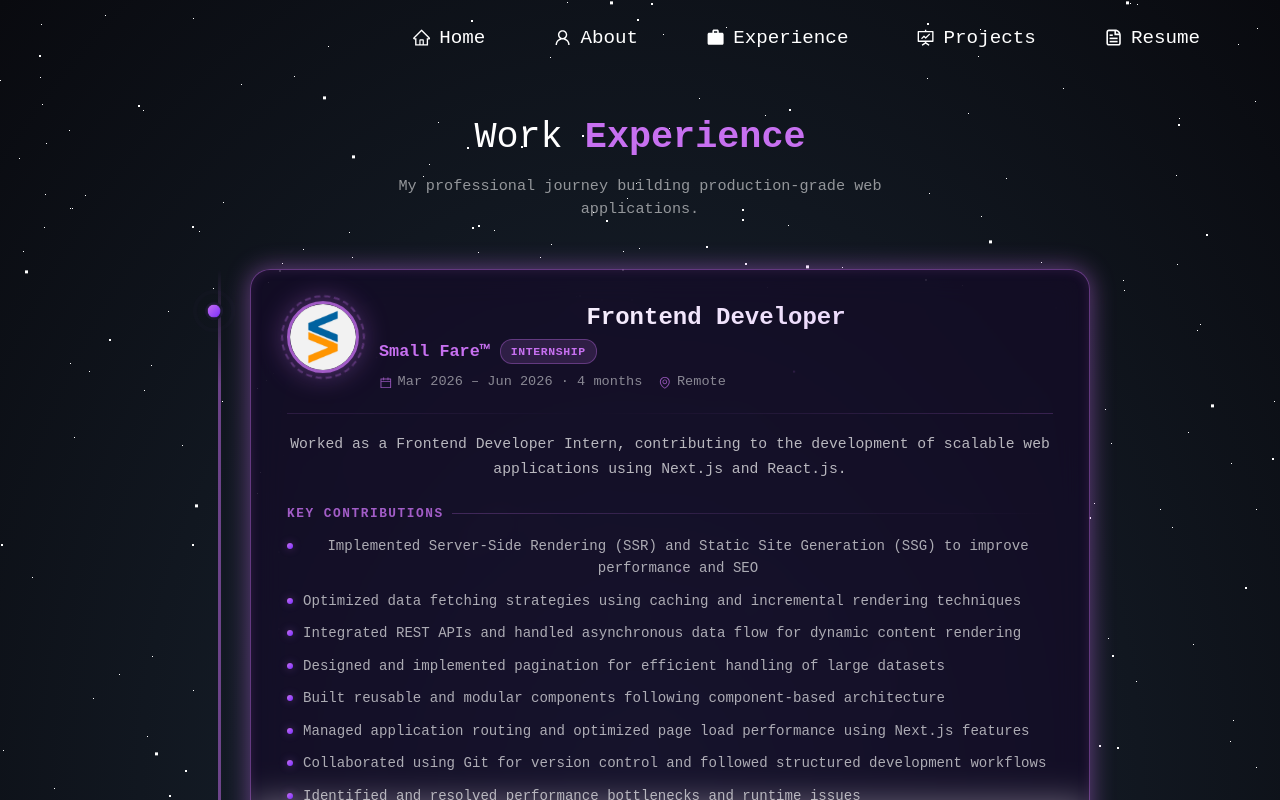
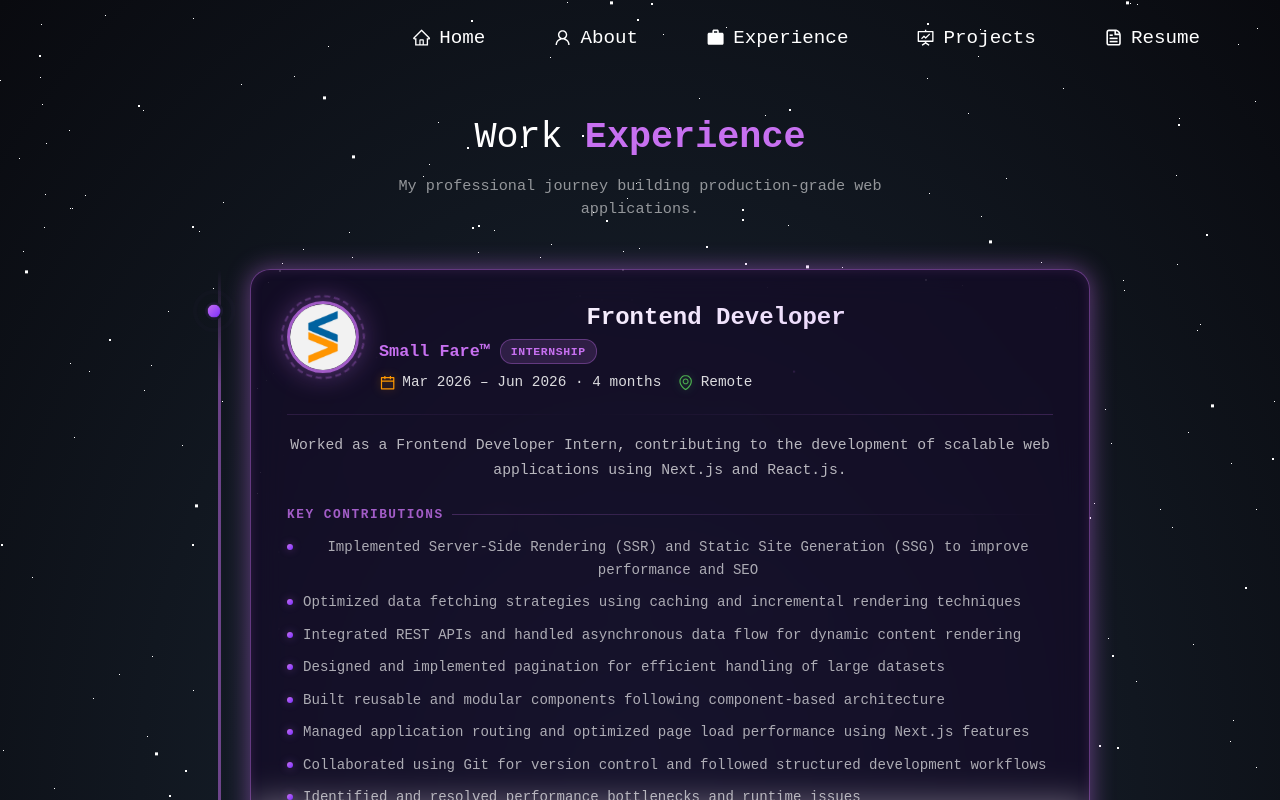
Before and after one commit to rajatmaurya-cs/Portfolio_Site, a Next.js app: page /experience in a window 1280 px wide. Shown: the top 800 px of the page. Built offline with nearby package versions, Linux system fonts and the light colour scheme; a web font is replaced by a local one.

Commit message:
style: update Experience meta items with high contrast orange and green colors

```diff
--- a/src/components/Experience/Experience.jsx
+++ b/src/components/Experience/Experience.jsx
@@ -165,11 +165,11 @@ function Experience() {
                       <span className="type-badge">{item.type}</span>
                     </div>
                     <div className="meta-row">
-                      <span className="meta-item">
+                      <span className="meta-item calendar">
                         <AiOutlineCalendar /> {item.duration} ·{" "}
                         {item.length}
                       </span>
-                      <span className="meta-item">
+                      <span className="meta-item location">
                         <AiOutlineEnvironment /> {item.location}
                       </span>
                     </div>
@@ -595,14 +595,24 @@ const StyledExperience = styled.div`
   .meta-item {
     display: flex;
     align-items: center;
-    gap: 5px;
-    font-size: 0.85em;
-    color: rgba(255, 255, 255, 0.5);
+    gap: 6px;
+    font-size: 0.9em;
+    font-weight: 500;
+    color: rgba(255, 255, 255, 0.85);
 
     svg {
-      font-size: 1em;
-      color: rgba(199, 112, 240, 0.7);
+      font-size: 1.2em;
     }
+  }
+
+  .meta-item.calendar svg {
+    color: #ff9800;
+    filter: drop-shadow(0 0 5px rgba(255, 152, 0, 0.4));
+  }
+
+  .meta-item.location svg {
+    color: #4caf50;
+    filter: drop-shadow(0 0 5px rgba(76, 175, 80, 0.4));
   }
 
   /* ── Divider ── */
```
